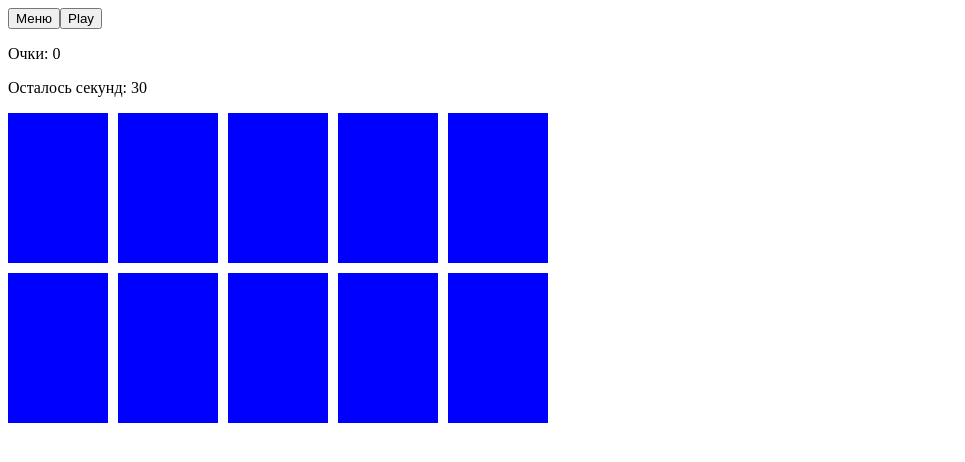
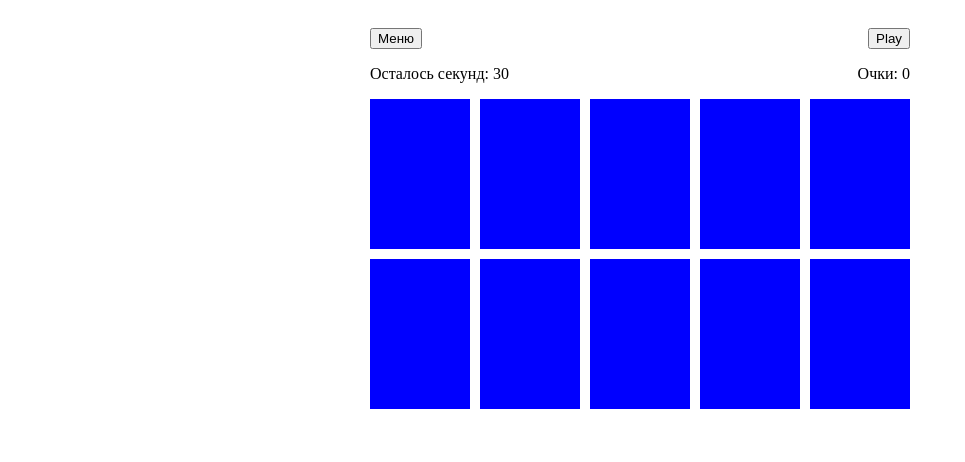
Before and after one commit to Bochesan/memory.game.yandex-praktikum, a React (Vite) app in the folder packages/client/: page /game in a window 1280 px wide. Shown: the top 462 px of the page, without its empty margins (0-965 px from the left). Built offline with nearby package versions, Linux system fonts and the light colour scheme.

Commit message:
Game page style
Базовые стили для страницы с игрой

```diff
--- a/packages/client/src/pages/game-page/game-page.tsx
+++ b/packages/client/src/pages/game-page/game-page.tsx
@@ -3,6 +3,7 @@ import { useNavigate } from 'react-router-dom'
 import { GameCanvas } from '../../shared/components/game-canvas'
 import { GameCountdown } from '../../shared/components/game-countdown'
 import { GameScore } from '../../shared/components/game-score'
+import styles from './styles.module.css'
 
 // Параметры
 const CARD_COUNT = 10
@@ -56,16 +57,20 @@ export const GamePage = () => {
   }
 
   return (
-    <>
+    <main className={styles['game-page']}>
+      <div className={styles['game-page__control']}>
         <button onClick={handleMenu}>Меню</button>
         <button onClick={handlePause}>{isPause ? 'Play' : 'Pause'}</button>
-      <GameScore score={score} />
+      </div>
+      <div className={styles['game-page__info']}>
         <GameCountdown
           isPause={isPause}
           initialSeconds={GAME_TIMER}
           onComplete={handleGameOver}
           onSeconds={handleSeconds}
         />
+        <GameScore score={score} />
+      </div>
       <GameCanvas
         isPause={isPause}
         cardCount={CARD_COUNT}
@@ -73,6 +78,6 @@ export const GamePage = () => {
         onPlay={handlePause}
         onVictory={handleGameWin}
       />
-    </>
+    </main>
   )
 }
--- /dev/null
+++ b/packages/client/src/pages/game-page/styles.module.css
@@ -0,0 +1,15 @@
+.game-page {
+  width: fit-content;
+  margin: 0 auto;
+  padding: 20px 0;
+}
+
+.game-page__control {
+  display: flex;
+  justify-content: space-between;
+}
+
+.game-page__info {
+  display: flex;
+  justify-content: space-between;
+}
--- a/packages/client/src/shared/components/game-canvas/game-canvas.tsx
+++ b/packages/client/src/shared/components/game-canvas/game-canvas.tsx
@@ -1,4 +1,5 @@
 import React, { useState, useEffect, useRef } from 'react'
+import styles from './styles.module.css'
 
 type GameCanvasProps = {
   isPause: boolean
@@ -154,7 +155,7 @@ export const GameCanvas: React.FC<GameCanvasProps> = ({
   }
 
   return (
-    <>
+    <div className={styles['game-canvas']}>
       <canvas
         ref={canvasRef}
         width={CANVAS_WIDTH}
@@ -171,6 +172,6 @@ export const GameCanvas: React.FC<GameCanvasProps> = ({
           handleCardClick(index)
         }}
       />
-    </>
+    </div>
   )
 }
--- /dev/null
+++ b/packages/client/src/shared/components/game-canvas/styles.module.css
@@ -0,0 +1,3 @@
+.game-canvas {
+  width: 100%;
+}
--- a/packages/client/src/shared/components/game-countdown/game-countdown.tsx
+++ b/packages/client/src/shared/components/game-countdown/game-countdown.tsx
@@ -1,4 +1,5 @@
 import React, { useState, useEffect } from 'react'
+import styles from './styles.module.css'
 
 type GameCountdownProps = {
   isPause: boolean
@@ -34,7 +35,7 @@ export const GameCountdown: React.FC<GameCountdownProps> = ({
   }, [isPause, seconds, onComplete])
 
   return (
-    <div className="game-countdown">
+    <div className={styles['game-countdown']}>
       {seconds > 0 ? <p>Осталось секунд: {seconds}</p> : <p>Время вышло!</p>}
     </div>
   )
--- /dev/null
+++ b/packages/client/src/shared/components/game-countdown/styles.module.css
@@ -0,0 +1,4 @@
+.game-countdown {
+  width: 100%;
+  text-align: left;
+}
--- a/packages/client/src/shared/components/game-score/game-score.tsx
+++ b/packages/client/src/shared/components/game-score/game-score.tsx
@@ -1,4 +1,5 @@
 import React from 'react'
+import styles from './styles.module.css'
 
 type GameScoreProps = {
   score: number
@@ -6,7 +7,7 @@ type GameScoreProps = {
 
 export const GameScore: React.FC<GameScoreProps> = ({ score }) => {
   return (
-    <div className="game-score">
+    <div className={styles['game-score']}>
       <p>Очки: {score}</p>
     </div>
   )
--- /dev/null
+++ b/packages/client/src/shared/components/game-score/styles.module.css
@@ -0,0 +1,4 @@
+.game-score {
+  width: 100%;
+  text-align: right;
+}
```
Lines whose indentation alone changed are shown as unchanged.
